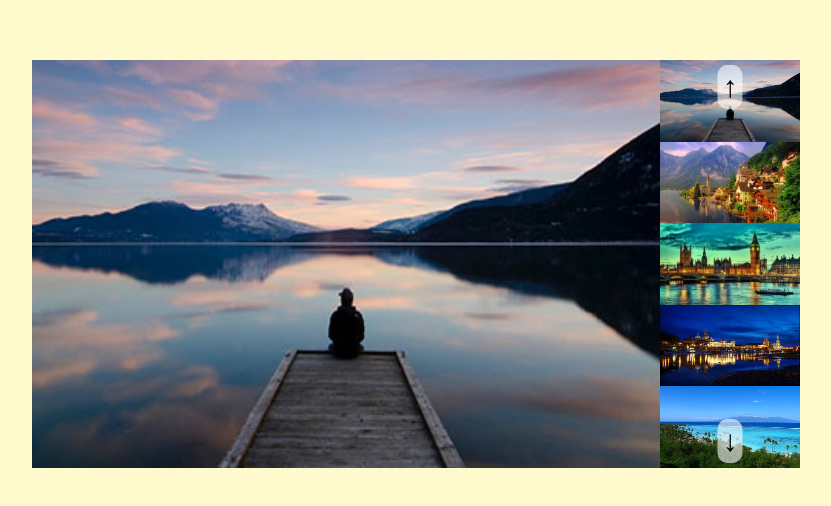
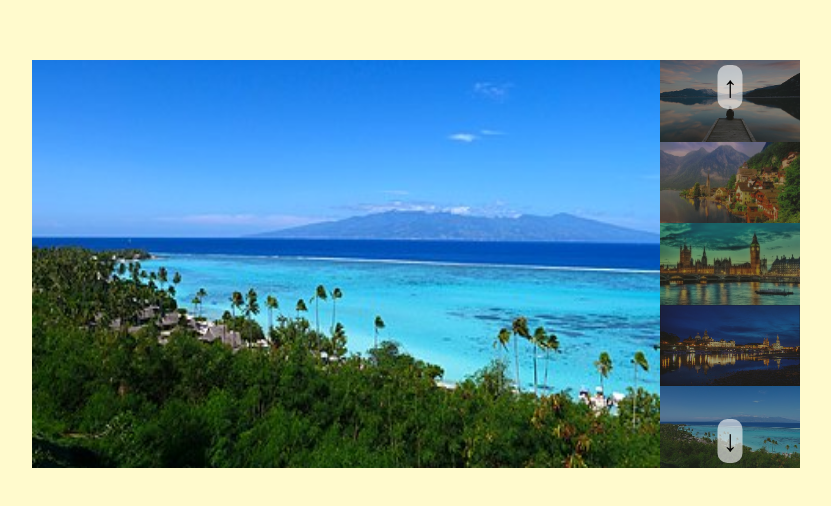
Before and after one commit to Tave23/js-array-carousel, a plain HTML site: page index.html in a window 1280 px wide. Shown: the part 136-642 px from the top of the page, without its empty margins (224-1055 px from the left). Drawn offline with Linux system fonts and the light colour scheme.

Commit message:
fixing bg color

```diff
--- a/css/style.css
+++ b/css/style.css
@@ -17,7 +17,6 @@ body{
    width: 60%;
    min-width: 400px;
    display: flex;
-   background-color: white;
 }
 
 .main-img{
@@ -39,7 +38,20 @@ img{
 
 .aside-img{
    height: calc(100% / 5);
-   background-color: chartreuse;
+   background-color: rgba(0, 0, 0, 0.8);
+}
+
+.aside-img:hover{
+   background-color: transparent;
+}
+
+.aside-img img:hover{
+   opacity: 1;
+}
+
+.aside-img img{
+   opacity: 0.5;
+
 }
 
 .up, .down{
--- a/index.html
+++ b/index.html
@@ -12,11 +12,11 @@
 
    <div class="container">
       <div class="main-img">
-         <img class="active current-img" src="img/01.jpg" alt="Immagigne 1">
-         <img class="current-img" src="img/02.jpg" alt="Immagigne 2">
+         <img class=" current-img" src="img/01.jpg" alt="Immagigne 1">
+         <img class="current-img " src="img/02.jpg" alt="Immagigne 2">
          <img class="current-img" src="img/03.jpg" alt="Immagigne 3">
-         <img class="current-img" src="img/04.jpg" alt="Immagigne 4">
-         <img class="current-img" src="img/05.jpg" alt="Immagigne 5">
+         <img class="current-img " src="img/04.jpg" alt="Immagigne 4">
+         <img class="current-img active" src="img/05.jpg" alt="Immagigne 5">
       </div>
       <div class="aside">
          <div class="aside-img">
```
